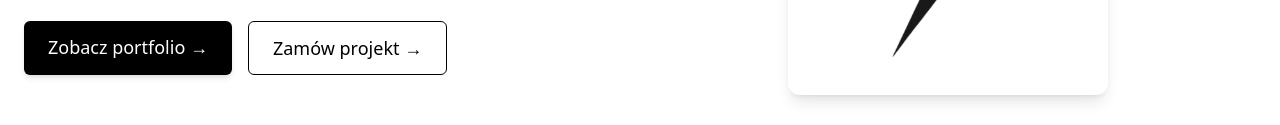
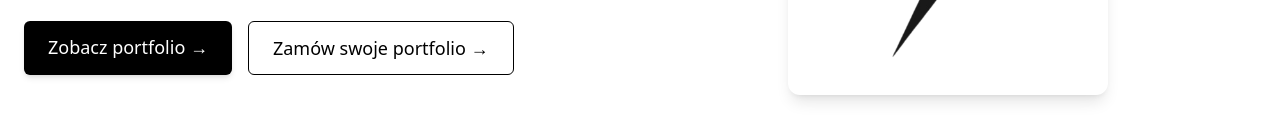
Before and after one commit to raptorek/portfol, a plain HTML site: page index.html in a window 1280 px wide. Shown: the part 453-578 px from the top of the page. Drawn offline with nearby package versions, Linux system fonts and the light colour scheme.

Commit message:
Update index.html

```diff
--- a/index.html
+++ b/index.html
@@ -39,7 +39,7 @@
       </p>
       <div class="flex space-x-4">
         <a href="#portfolio" class="bg-black text-white px-6 py-3 rounded-md text-lg shadow-md hover:scale-105 hover:shadow-2xl hover:-translate-y-1 transition-all duration-300 ease-in-out">Zobacz portfolio →</a>
-        <button onclick="openModal()" class="border border-black px-6 py-3 rounded-md text-lg hover:bg-black hover:text-white hover:shadow-md hover:scale-105 hover:-translate-y-1 transition-all duration-300 ease-in-out">Zamów projekt →</button>
+        <button onclick="openModal()" class="border border-black px-6 py-3 rounded-md text-lg hover:bg-black hover:text-white hover:shadow-md hover:scale-105 hover:-translate-y-1 transition-all duration-300 ease-in-out">Zamów swoje portfolio →</button>
       </div>
     </div>
     <div class="md:w-1/2 mt-10 md:mt-0 flex justify-center">
```
